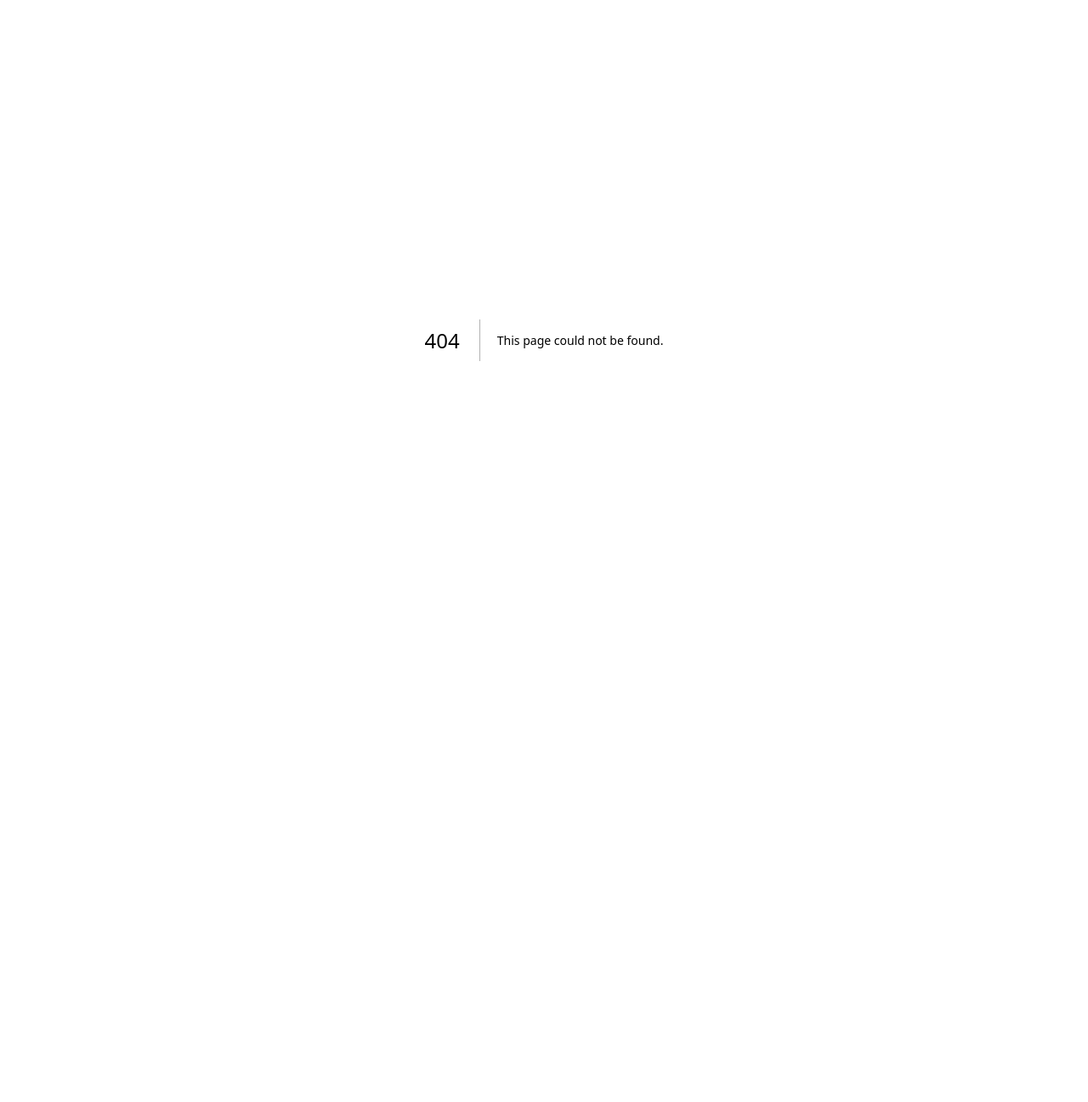
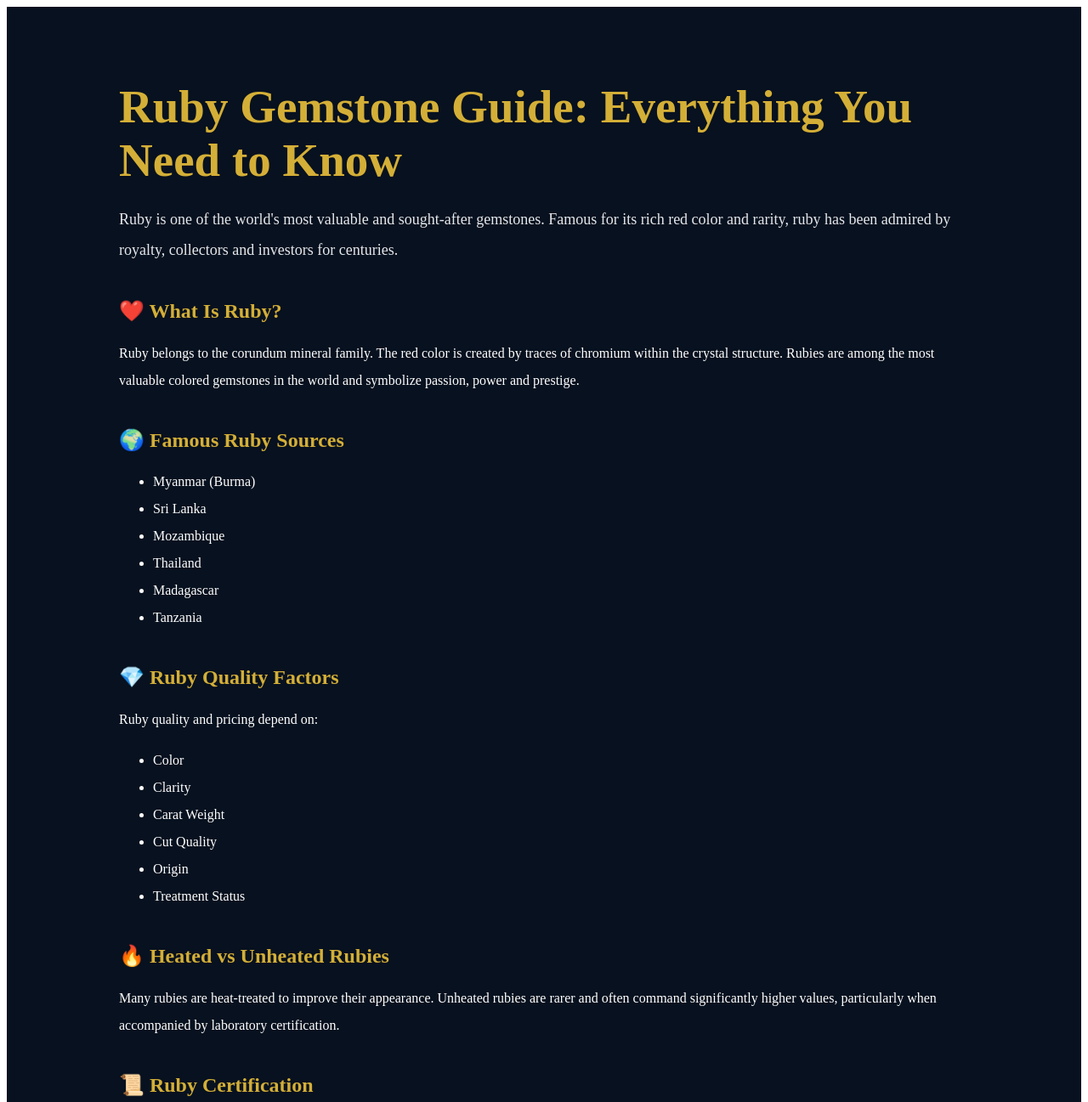
Before and after one commit to ceylongemmarket/Ceylon-gem-market, a Next.js app: page /knowledge/ruby in a window 1280 px wide. Before the commit this address had no page. Shown: the top 1297 px of the page at 85% size. Before the commit the page ends 800 px from the top, so only its background shows below. Built offline with nearby package versions, Linux system fonts and the light colour scheme.

Commit message:
feat: add ruby gemstone knowledge article

```diff
--- /dev/null
+++ b/app/knowledge/ruby/page.tsx
@@ -0,0 +1,187 @@
+export default function RubyGuidePage() {
+  return (
+    <main
+      style={{
+        background: "#07111f",
+        color: "#ffffff",
+        minHeight: "100vh",
+        padding: "40px",
+      }}
+    >
+      <section
+        style={{
+          maxWidth: "1000px",
+          margin: "0 auto",
+        }}
+      >
+        <h1
+          style={{
+            color: "#D4AF37",
+            fontSize: "55px",
+            marginBottom: "20px",
+          }}
+        >
+          Ruby Gemstone Guide: Everything You Need to Know
+        </h1>
+
+        <p
+          style={{
+            color: "#E5E7EB",
+            lineHeight: "2",
+            fontSize: "18px",
+          }}
+        >
+          Ruby is one of the world's most valuable and sought-after
+          gemstones. Famous for its rich red color and rarity, ruby has
+          been admired by royalty, collectors and investors for centuries.
+        </p>
+
+        <h2
+          style={{
+            color: "#D4AF37",
+            marginTop: "40px",
+          }}
+        >
+          ❤️ What Is Ruby?
+        </h2>
+
+        <p style={{ lineHeight: "2" }}>
+          Ruby belongs to the corundum mineral family. The red color is
+          created by traces of chromium within the crystal structure.
+          Rubies are among the most valuable colored gemstones in the
+          world and symbolize passion, power and prestige.
+        </p>
+
+        <h2
+          style={{
+            color: "#D4AF37",
+            marginTop: "40px",
+          }}
+        >
+          🌍 Famous Ruby Sources
+        </h2>
+
+        <ul style={{ lineHeight: "2" }}>
+          <li>Myanmar (Burma)</li>
+          <li>Sri Lanka</li>
+          <li>Mozambique</li>
+          <li>Thailand</li>
+          <li>Madagascar</li>
+          <li>Tanzania</li>
+        </ul>
+
+        <h2
+          style={{
+            color: "#D4AF37",
+            marginTop: "40px",
+          }}
+        >
+          💎 Ruby Quality Factors
+        </h2>
+
+        <p style={{ lineHeight: "2" }}>
+          Ruby quality and pricing depend on:
+        </p>
+
+        <ul style={{ lineHeight: "2" }}>
+          <li>Color</li>
+          <li>Clarity</li>
+          <li>Carat Weight</li>
+          <li>Cut Quality</li>
+          <li>Origin</li>
+          <li>Treatment Status</li>
+        </ul>
+
+        <h2
+          style={{
+            color: "#D4AF37",
+            marginTop: "40px",
+          }}
+        >
+          🔥 Heated vs Unheated Rubies
+        </h2>
+
+        <p style={{ lineHeight: "2" }}>
+          Many rubies are heat-treated to improve their appearance.
+          Unheated rubies are rarer and often command significantly
+          higher values, particularly when accompanied by laboratory
+          certification.
+        </p>
+
+        <h2
+          style={{
+            color: "#D4AF37",
+            marginTop: "40px",
+          }}
+        >
+          📜 Ruby Certification
+        </h2>
+
+        <p style={{ lineHeight: "2" }}>
+          Buyers should always ask for reports from recognized
+          laboratories such as:
+        </p>
+
+        <ul style={{ lineHeight: "2" }}>
+          <li>GRS</li>
+          <li>GIA</li>
+          <li>SSEF</li>
+          <li>Lotus Gemology</li>
+          <li>Gübelin</li>
+        </ul>
+
+        <h2
+          style={{
+            color: "#D4AF37",
+            marginTop: "40px",
+          }}
+        >
+          📈 Ruby Investment Potential
+        </h2>
+
+        <p style={{ lineHeight: "2" }}>
+          High-quality natural rubies with strong color and trusted
+          certification are considered among the most desirable colored
+          gemstones for collectors and investors.
+        </p>
+
+        <h2
+          style={{
+            color: "#D4AF37",
+            marginTop: "40px",
+          }}
+        >
+          ✅ Ruby Buying Tips
+        </h2>
+
+        <ul style={{ lineHeight: "2" }}>
+          <li>Request certification reports.</li>
+          <li>Verify whether the ruby is heated or unheated.</li>
+          <li>Compare multiple listings before buying.</li>
+          <li>Review color, clarity and origin.</li>
+          <li>Buy from trusted and verified sellers.</li>
+        </ul>
+
+        <section
+          style={{
+            marginTop: "50px",
+            padding: "30px",
+            borderRadius: "18px",
+            border: "1px solid #D4AF37",
+            background: "#111827",
+          }}
+        >
+          <h2 style={{ color: "#D4AF37" }}>
+            Royal Ceylon Gems Recommendation
+          </h2>
+
+          <p style={{ lineHeight: "2" }}>
+            Always prioritize certified and chairman-approved ruby
+            listings. This provides greater confidence regarding the
+            gemstone's authenticity, treatment status and origin.
+          </p>
+        </section>
+      </section>
+    </main>
+  );
+}
```
